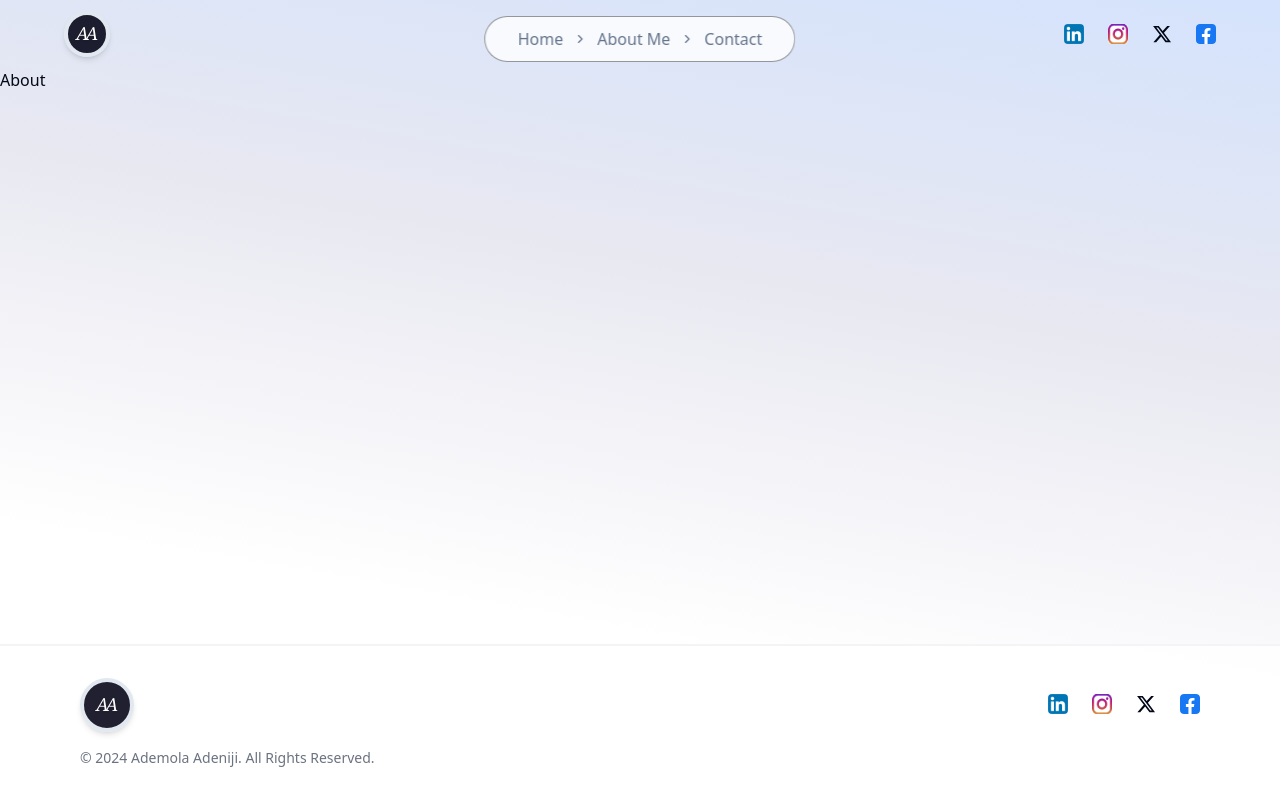
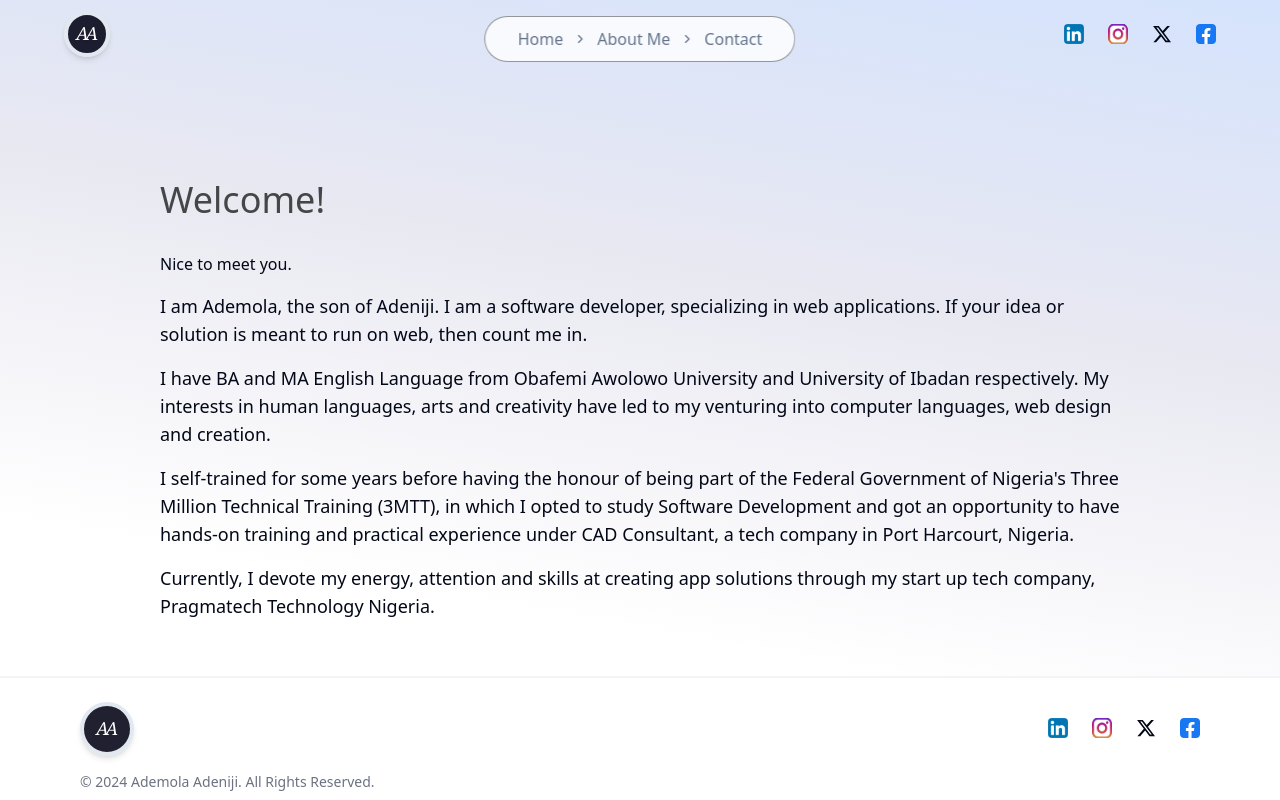
Before and after one commit to aademola1979/ademolaadeniji, a Next.js app: page /about in a window 1280 px wide. Built offline with nearby package versions, Linux system fonts and the light colour scheme.

Commit message:
started about page

```diff
--- a/app/about/page.tsx
+++ b/app/about/page.tsx
@@ -1,9 +1,11 @@
+import AboutHeader from "../module/about/AboutHeader"
+import AboutSectionOne from "../module/about/AboutSectionOne"
 
 
 const AboutPage = () => {
   return (
-    <main>
-About
+    <main className="mt-[4rem]">
+      <AboutSectionOne />
     </main>
   )
 }
--- /dev/null
+++ b/app/module/about/AboutHeader.tsx
@@ -0,0 +1,14 @@
+
+
+const AboutHeader = () => {
+  return (
+    <div className="w-full my-[2rem]  lg:mt-[3rem] mb-[1rem] container-px">
+        <h1 className="font-medium mb-[2rem] text-2xl md:text-3xl lg:text-4xl text-black/70">Welcome!</h1>
+        <p>Nice to meet you.</p>
+
+    </div>
+
+  )
+}
+
+export default AboutHeader
--- /dev/null
+++ b/app/module/about/AboutIntro.tsx
@@ -0,0 +1,17 @@
+
+
+const AboutIntro = () => {
+  return (
+    <div className="container-px grid gap-4 text-base lg:text-lg">
+        <p className="">I am Ademola, the son of Adeniji. I am a software developer, specializing in web applications. If your idea or solution is meant to run on web, then count me in.
+
+        </p>
+        <p>I have BA and MA English Language from Obafemi Awolowo University and University of Ibadan respectively. My interests in human languages, arts and creativity have led to my venturing into computer languages, web design and creation.</p>
+        <p>I self-trained for some years before having the honour of being part of the Federal Government of Nigeria&apos;s Three Million Technical Training (3MTT), in which I opted to study Software Development and got an opportunity to have hands-on training and practical experience under CAD Consultant, a tech company in Port Harcourt, Nigeria.</p>
+        <p>Currently, I devote my energy, attention and skills at creating app solutions through my start up tech company, Pragmatech Technology Nigeria.</p>
+
+    </div>
+  )
+}
+
+export default AboutIntro
--- /dev/null
+++ b/app/module/about/AboutSectionOne.tsx
@@ -0,0 +1,14 @@
+import AboutHeader from "./AboutHeader"
+import AboutIntro from "./AboutIntro"
+
+
+const AboutSectionOne = () => {
+  return (
+    <div className="container-px">
+      <AboutHeader />
+      <AboutIntro />
+    </div>
+  )
+}
+
+export default AboutSectionOne
--- a/app/module/footer/LowerFooter.tsx
+++ b/app/module/footer/LowerFooter.tsx
@@ -3,7 +3,7 @@
 
 const LowerFooter = () => {
   return (
-    <div className="text-gray-500 text-sm my-4 w-full flex justify-between">
+    <div className="text-gray-500 text-sm mt-4 w-full flex justify-between">
       <span>&copy; {new Date().getFullYear()} Ademola Adeniji. All Rights Reserved.</span>
 
     </div>
--- a/app/module/footer/index.tsx
+++ b/app/module/footer/index.tsx
@@ -4,7 +4,7 @@ import UpperFooter from "./UpperFooter"
 
 const Footer = () => {
   return (
-    <footer className="bg-white/90 px-4 py-4 block container-px w-full border-t-2 border-gray-100">
+    <footer className="bg-white/90 px-4 block container-px w-full border-t-2 border-gray-100">
         <UpperFooter />
         <LowerFooter />
     </footer>
--- a/app/module/CTA/index.js
+++ b/app/module/landing-page/CTA/index.js
@@ -1,6 +1,6 @@
-import Image from "next/image"
-import PersonalInfo from "../landing-page/PersonalInfo"
-import SocialMedia from "../landing-page/SocialMedia"
+
+import PersonalInfo from "../PersonalInfo"
+
 import Link from "next/link"
 
 
--- a/app/module/landing-page/FirstSection.tsx
+++ b/app/module/landing-page/FirstSection.tsx
@@ -1,5 +1,5 @@
 
-import CallToAction from "../CTA"
+import CallToAction from "@/app/module/landing-page/CTA"
 import Hero from "./Hero"
 
 const FirstSection = () => {
--- a/app/page.tsx
+++ b/app/page.tsx
@@ -1,6 +1,6 @@
 import SecondSection from "./module/landing-page/SecondSection";
 import FirstSection from "./module/landing-page/FirstSection";
-import CallToAction from "./module/CTA";
+import CallToAction from "./module/landing-page/CTA"
 import siteMetadata from "@/lib/utility/siteMetadata";
 
 
```
Also changed, not shown: public/images/socialBanner.png.
